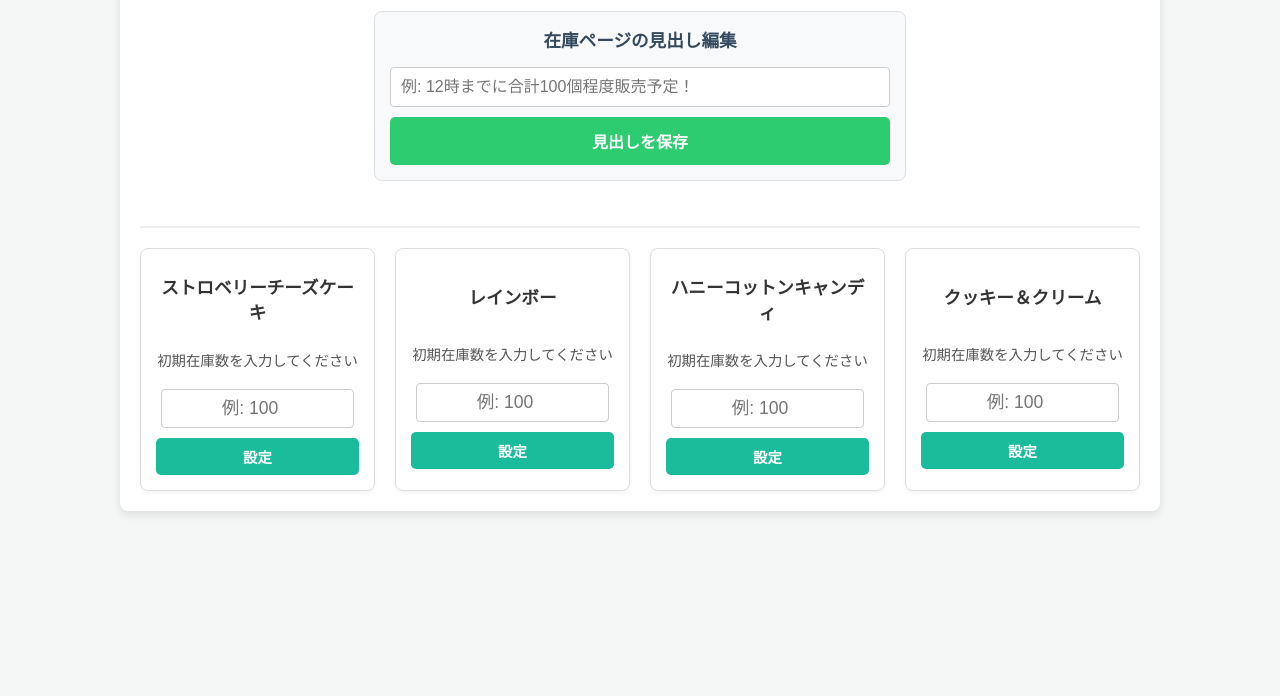
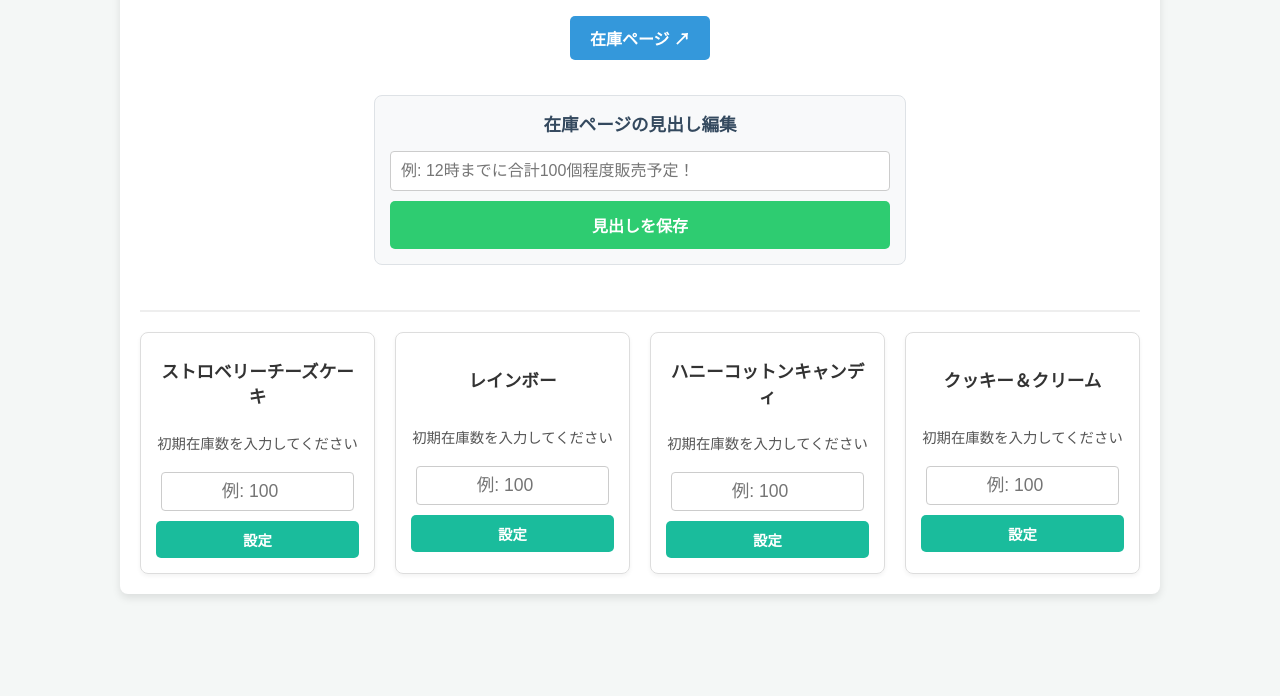
Before and after one commit to Boni8WH/nijifesvolley, a website: page public/index.html in a window 1280 px wide. Shown: the part 104-800 px from the top of the page. Drawn offline with Linux system fonts and the light colour scheme; no server answers.

Commit message:
feat: Add button to link to customer page

```diff
--- a/public/index.html
+++ b/public/index.html
@@ -24,7 +24,7 @@
     <div class="container">
         <header>
             <h1>アイス在庫管理</h1>
-
+            <a href="/customer" target="_blank" class="customer-link-btn">在庫ページ ↗</a>
             <div class="headline-editor">
                 <h3>在庫ページの見出し編集</h3>
                 <input type="text" id="headline-input" placeholder="例: 12時までに合計100個程度販売予定！">
--- a/public/style.css
+++ b/public/style.css
@@ -220,3 +220,21 @@ button:disabled {
 .headline-editor button:hover {
     background-color: #27ae60;
 }
+
+/* --- ▼▼▼ お客様向けページへのリンクボタン（追記） ▼▼▼ --- */
+
+.customer-link-btn {
+    display: inline-block;
+    padding: 10px 20px;
+    margin: 10px 0;
+    background-color: #3498db; /* 青系のボタン */
+    color: white;
+    text-decoration: none; /* 下線を消す */
+    font-weight: bold;
+    border-radius: 5px;
+    transition: background-color 0.2s;
+}
+
+.customer-link-btn:hover {
+    background-color: #2980b9; /* マウスを乗せると少し濃い色に */
+}
```
